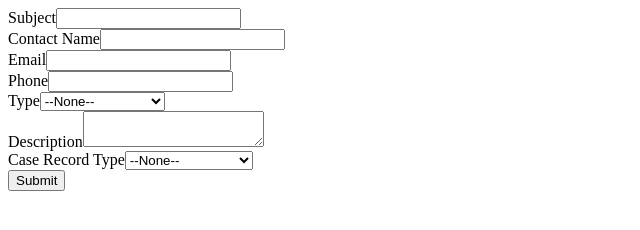
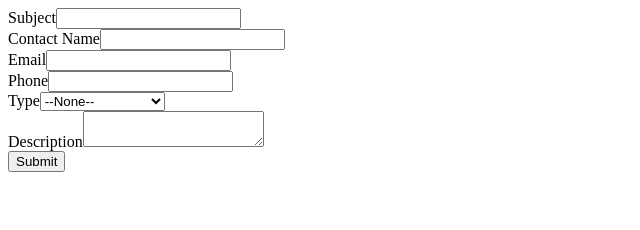
Before and after one commit to VeltigConsulting/XChairSupport, a plain HTML site: page index.html in a window 1280 px wide. Shown: the whole page, without its empty margins (0-640 px from the left). Drawn offline with Linux system fonts and the light colour scheme.

Commit message:
Update index.html

```diff
--- a/index.html
+++ b/index.html
@@ -43,13 +43,10 @@
 
 <label for="description">Description</label><textarea name="description"></textarea><br>
 
-  <label for="recordType">Case Record Type</label><select  id="recordType" name="recordType"><option value="">--None--</option><option value="0125A000001Nap6">Customer Service</option>
-<option value="0127i000001kKZp">Healthyback</option>
-<option value="0125A000001Nap7">Internal Case</option>
-<option value="0127i000001kKZk">Mavix</option>
-<option value="0127i000001kKZa">XCHAIR B2B</option>
-<option value="0127i000001kKZf">XCHAIR DTC</option>
-</select><br>
+  <input name="type" type="hidden" value="Support">
+  <input id="status" name="status" type="hidden" value="New">
+  <input id="recordType" name="recordType" type="hidden" value="0127i000001kKZfAAM">
+   <input id="Origin" name="Origin" type="hidden" value="Email - XChair DTC">
 
 <input type="submit" name="submit">
 
```
